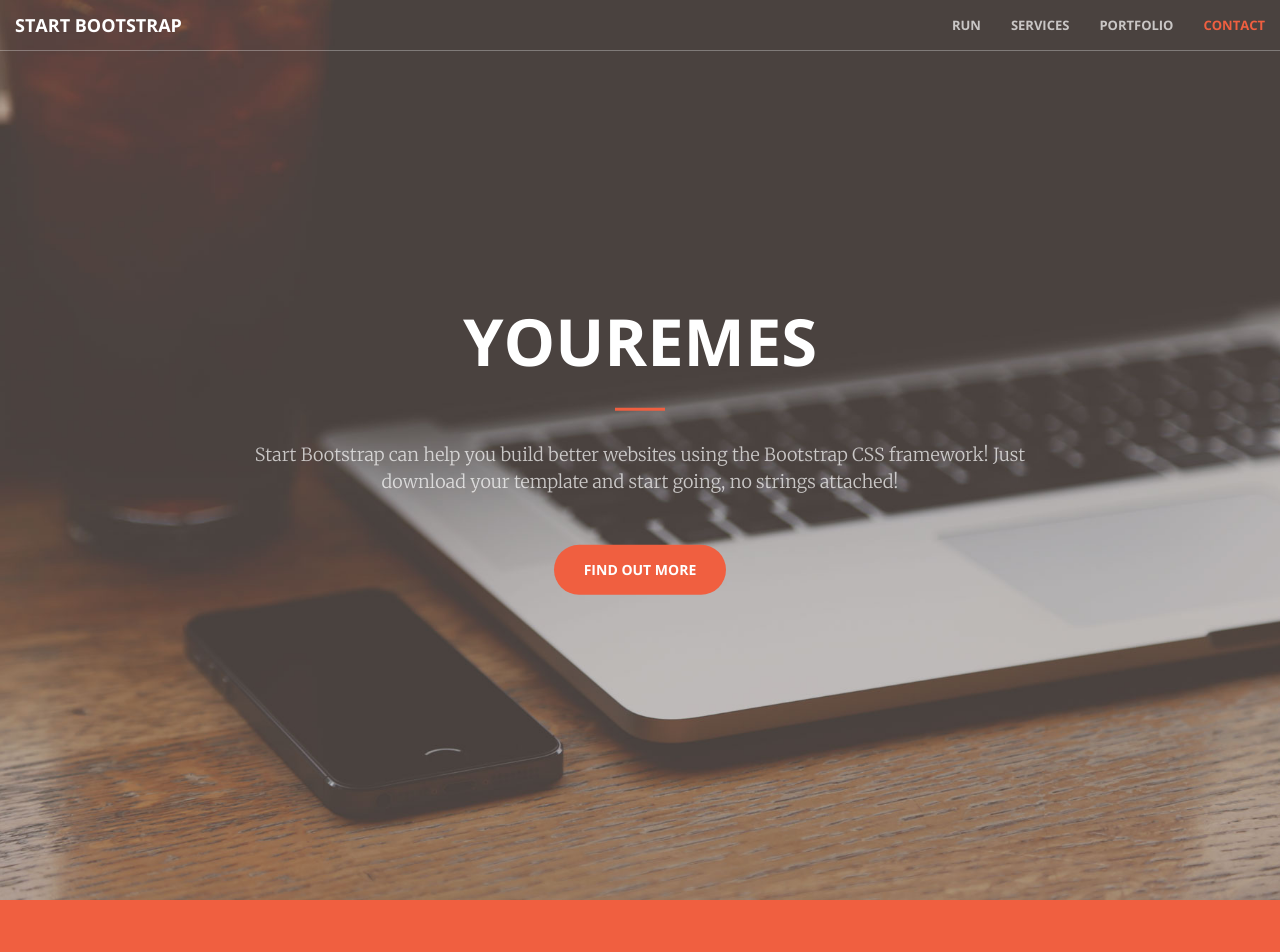
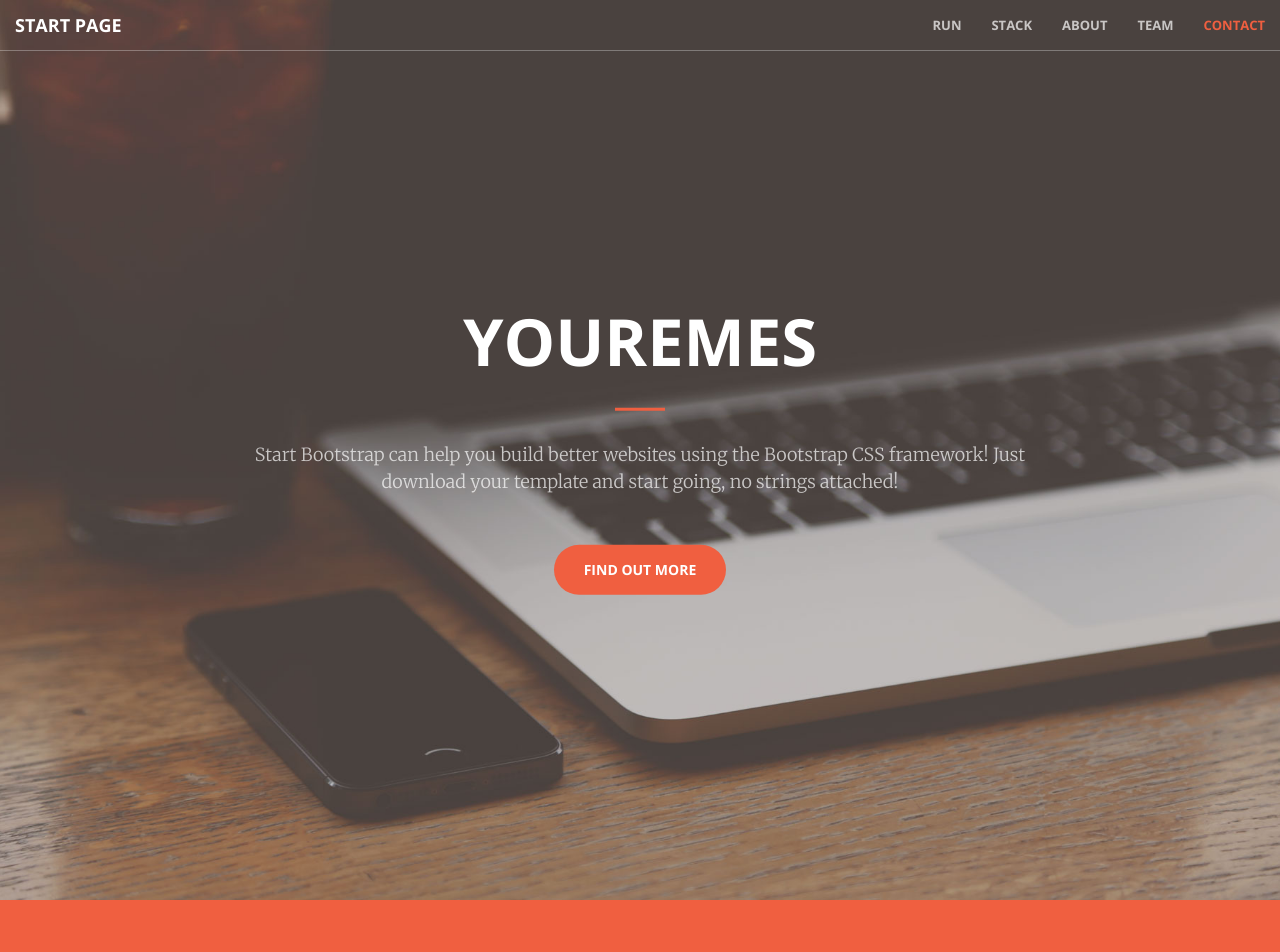
Before and after one commit to immelstorun/speech_emo_recognition, a Jekyll site: the page built from index.html, in a window 1280 px wide. Shown: the top 952 px of the page. Built offline with Jekyll 4.4.1, drawn with Linux system fonts in a browser that asks for light colours.

Commit message:
nav updated

```diff
--- a/_includes/nav.html
+++ b/_includes/nav.html
@@ -8,7 +8,7 @@
                 <span class="icon-bar"></span>
                 <span class="icon-bar"></span>
             </button>
-            <a class="navbar-brand page-scroll" href="#page-top">Start Bootstrap</a>
+            <a class="navbar-brand page-scroll" href="#page-top">Start Page</a>
         </div>
 
         <!-- Collect the nav links, forms, and other content for toggling -->
@@ -18,10 +18,13 @@
                     <a class="page-scroll" href="#run_model">RUN</a>
                 </li>
                 <li>
-                    <a class="page-scroll" href="#services">Services</a>
+                    <a class="page-scroll" href="#services">Stack</a>
                 </li>
                 <li>
-                    <a class="page-scroll" href="#portfolio">Portfolio</a>
+                    <a class="page-scroll" href="#portfolio">About</a>
+                </li>
+                <li>
+                    <a class="page-scroll" href="#portfolio">Team</a>
                 </li>
                 <li>
                     <a class="page-scroll" href="#contact">Contact</a>
```
